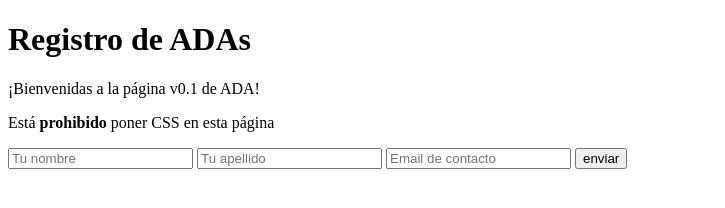
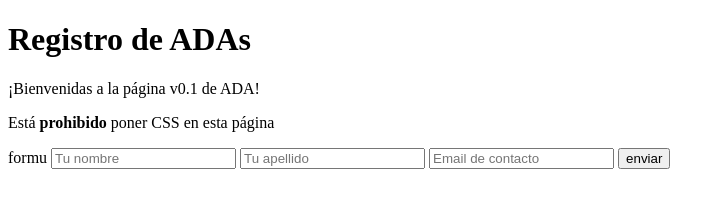
Before and after one commit to CaroAyala/clase-03, a plain HTML site: page index.html in a window 1280 px wide. Shown: the whole page, without its empty margins (0-725 px from the left). Drawn offline with Linux system fonts and the light colour scheme.

Commit message:
registro

```diff
--- a/index.html
+++ b/index.html
@@ -11,7 +11,8 @@
 <p>¡Bienvenidas a la página v0.1 de ADA!</p>
 <p>Está <b>prohibido</b> poner CSS en esta página</p>
 <form action="">
-    <input type="text" name="nombre" placeholder="Tu nombre">
+    <label for="formu">formu</label>
+    <input id="formu" type="text" name="nombre" placeholder="Tu nombre">
     <input type="text" name="apellido" placeholder="Tu apellido">
     <input type="email" name="mail" placeholder="Email de contacto">
     <button type="submit">enviar</button>
```
